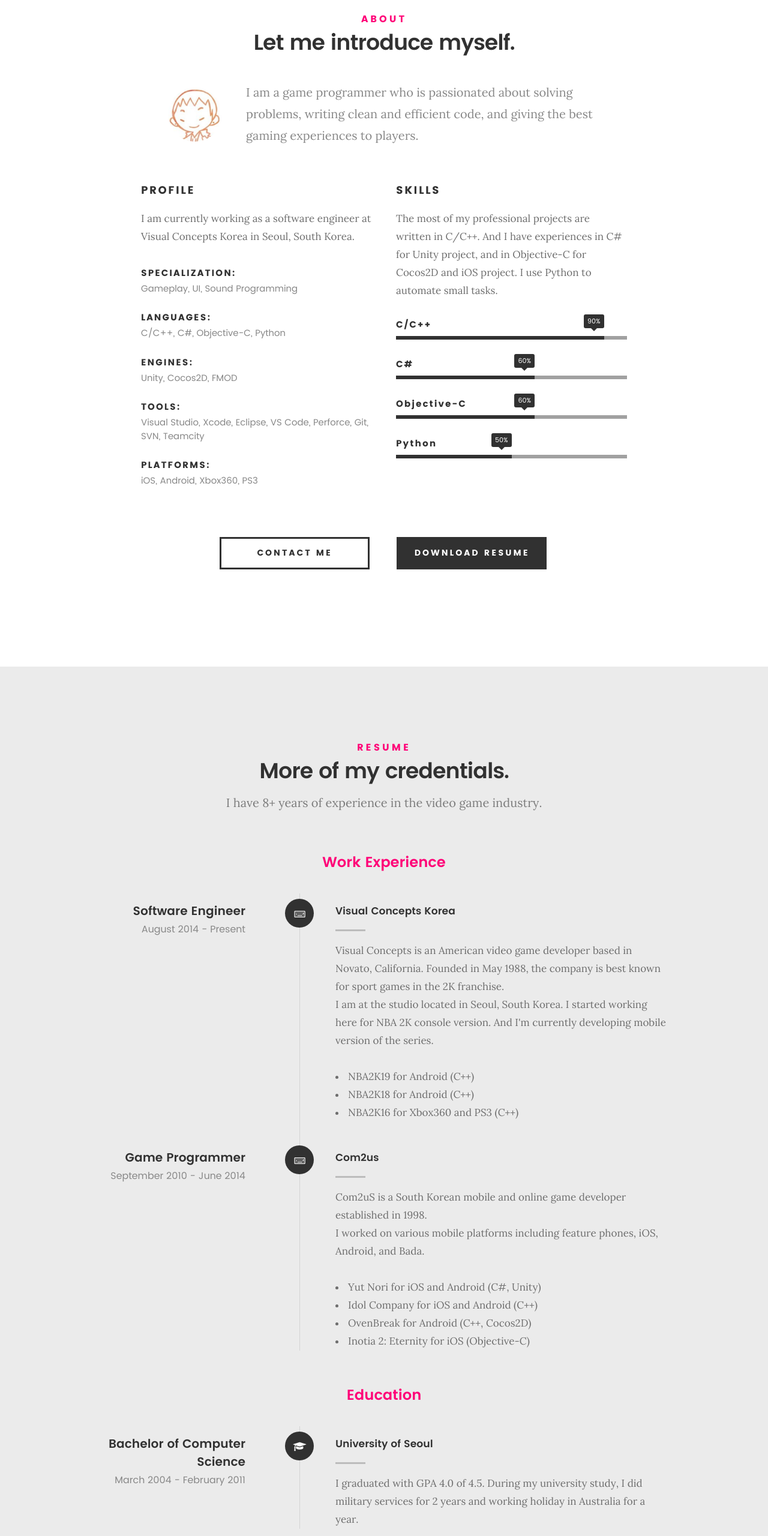
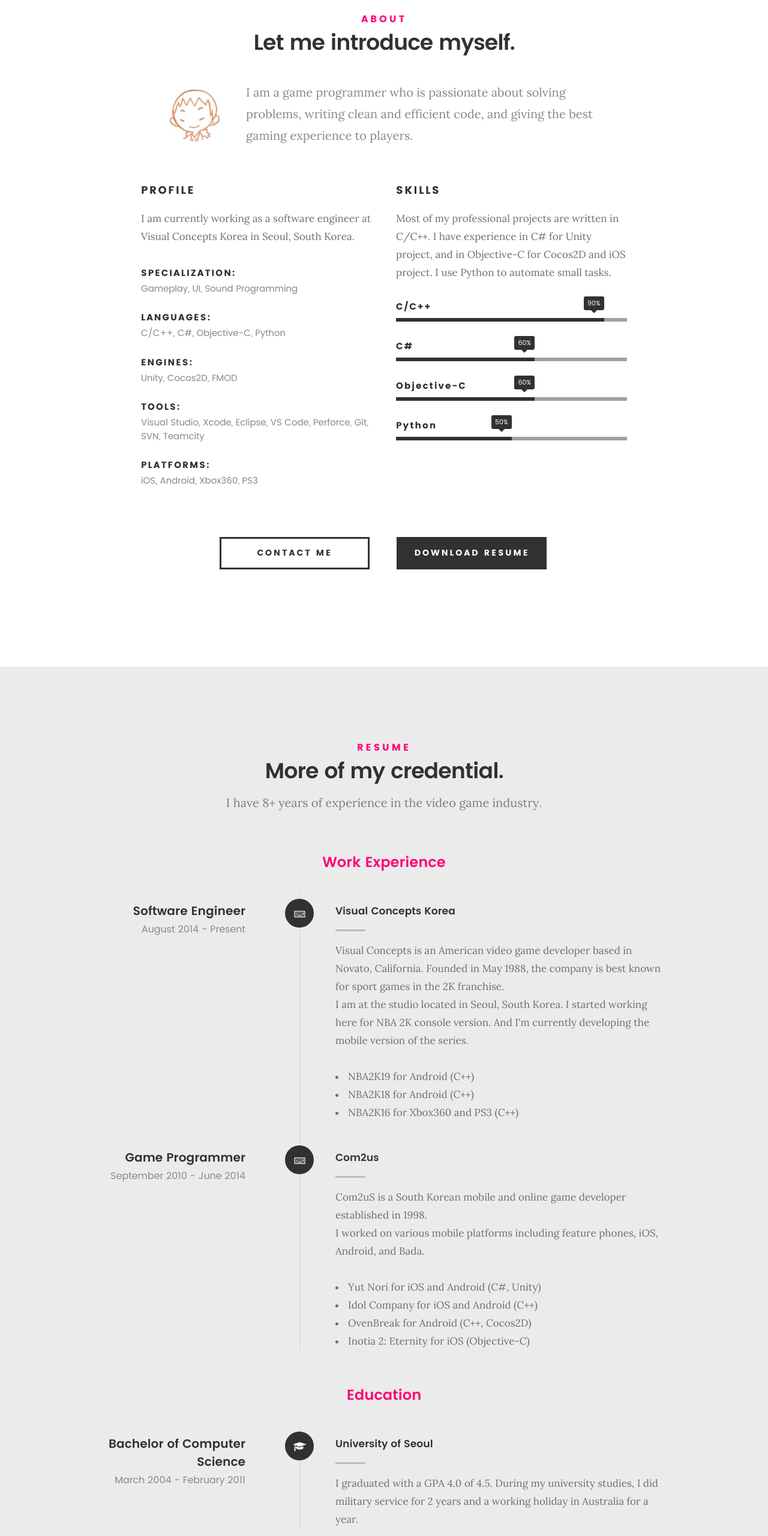
Before and after one commit to kkabdol/seonghyeonchoe.com, a plain HTML site: page index.html in a window 1280 px wide. Shown: the part 1780-4340 px from the top of the page at 60% size. Drawn offline with Linux system fonts and the light colour scheme; files whose address does not match are found by name.

Commit message:
Edit texts.

```diff
--- a/index.html
+++ b/index.html
@@ -190,7 +190,7 @@
 
    				<img src="images/profile-pic.png" alt="Profile Picture">
 
-				<p class="lead">I am a game programmer who is passionated about solving problems, writing clean and efficient code, and giving the best gaming experiences to players.</p>
+				<p class="lead">I am a game programmer who is passionate about solving problems, writing clean and efficient code, and giving the best gaming experience to players.</p>
    			</div>
 
    		</div>
@@ -231,7 +231,7 @@
    		<div class="col-six tab-full">
 
    			<h3>Skills</h3>
-			   <p>The most of my professional projects are written in C/C++. And I have experiences in C# for Unity project, and in Objective-C for Cocos2D and iOS project. I use Python to automate small tasks.</p>
+			   <p>Most of my professional projects are written in C/C++. I have experience in C# for Unity project, and in Objective-C for Cocos2D and iOS project. I use Python to automate small tasks.</p>
 
 				<ul class="skill-bars">
 <!--
@@ -284,7 +284,7 @@
    		<div class="col-twelve">
 
    			<h5>Resume</h5>
-   			<h1>More of my credentials.</h1>
+   			<h1>More of my credential.</h1>
 
    			<p class="lead">I have 8+ years of experience in the video game industry.</p>	<!-- schoe: fill this later -->
 
@@ -318,7 +318,7 @@
 	   					<h4>Visual Concepts Korea</h4>
 	   					<p>
 							Visual Concepts is an American video game developer based in Novato, California. Founded in May 1988, the company is best known for sport games in the 2K franchise.<br>
-							I am at the studio located in Seoul, South Korea. I started working here for NBA 2K console version. And I'm currently developing mobile version of the series.
+							I am at the studio located in Seoul, South Korea. I started working here for NBA 2K console version. And I'm currently developing the mobile version of the series.
 							<ul>
 								<li>
 									NBA2K19 for Android (C++)
@@ -402,7 +402,7 @@
 	   				<div class="timeline-content">
 	   					<h4>University of Seoul</h4>
 						   	<p>
-								I graduated with GPA 4.0 of 4.5. During my university study, I did military services for 2 years and working holiday in Australia for a year.
+								I graduated with a GPA 4.0 of 4.5. During my university studies, I did military service for 2 years and a working holiday in Australia for a year.
 							</p>
 	   				</div>
 
@@ -425,7 +425,7 @@
    		<div class="col-twelve">
 
    			<h5>Portfolio</h5>
-   			<h1>Check Out Some of My Works.</h1>
+   			<h1>Check Out Some of My Work.</h1>
 
    			<!-- <p class="lead">Lorem ipsum Do commodo in proident enim in dolor cupidatat adipisicing dolore officia nisi aliqua incididunt Ut veniam lorem ipsum Consectetur ut in in eu do.</p> -->
 
@@ -759,7 +759,7 @@
 		<div class="row">
 			<div class="col-twelve">
 
-				<div class="block-1-2 block-s-1-3 block-tab-1-2 block-mob-full stats-list">
+				<div class="block-1-2 block-s-1-2 block-tab-1-2 block-mob-full stats-list">
 
 					<div class="bgrid stat">
 
```
